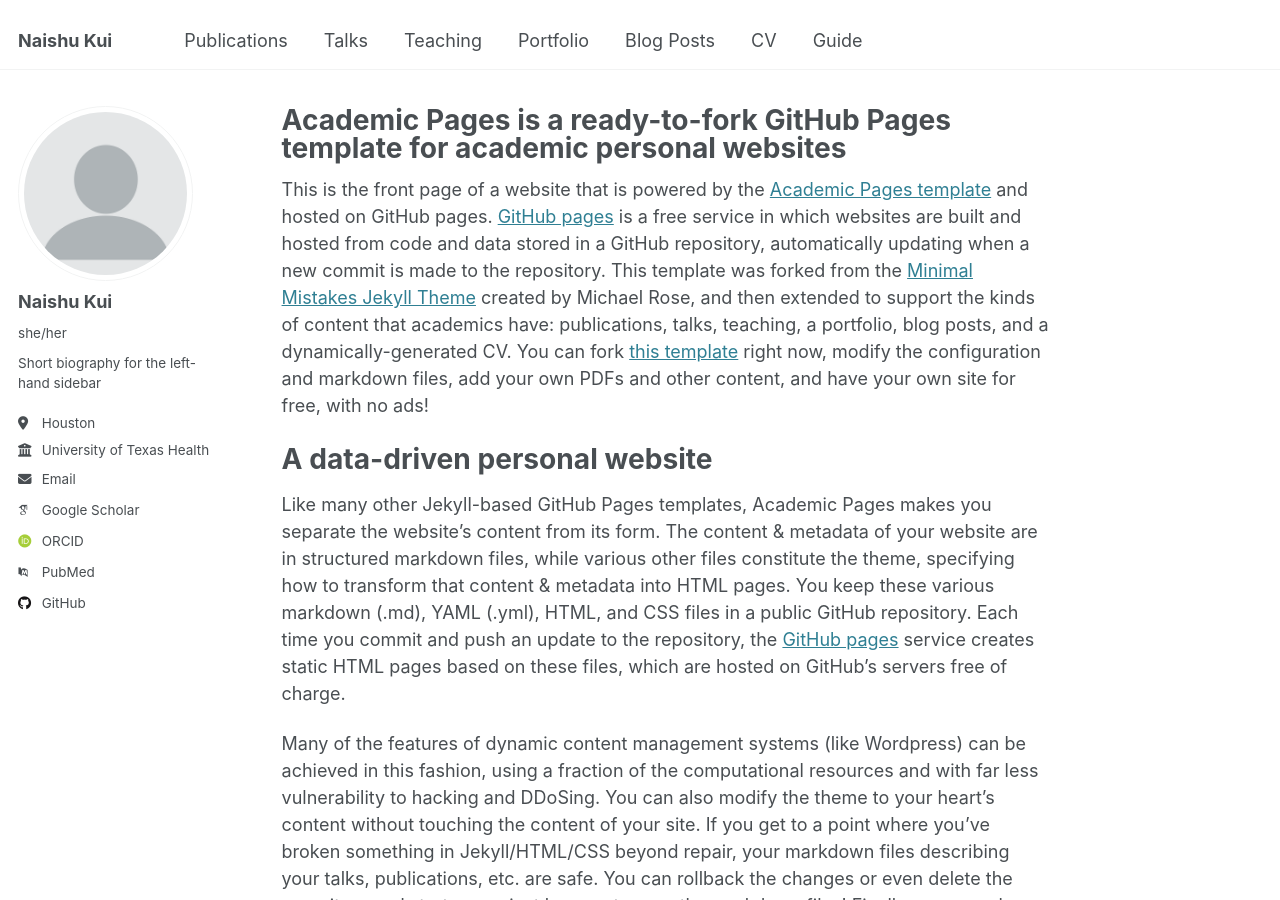
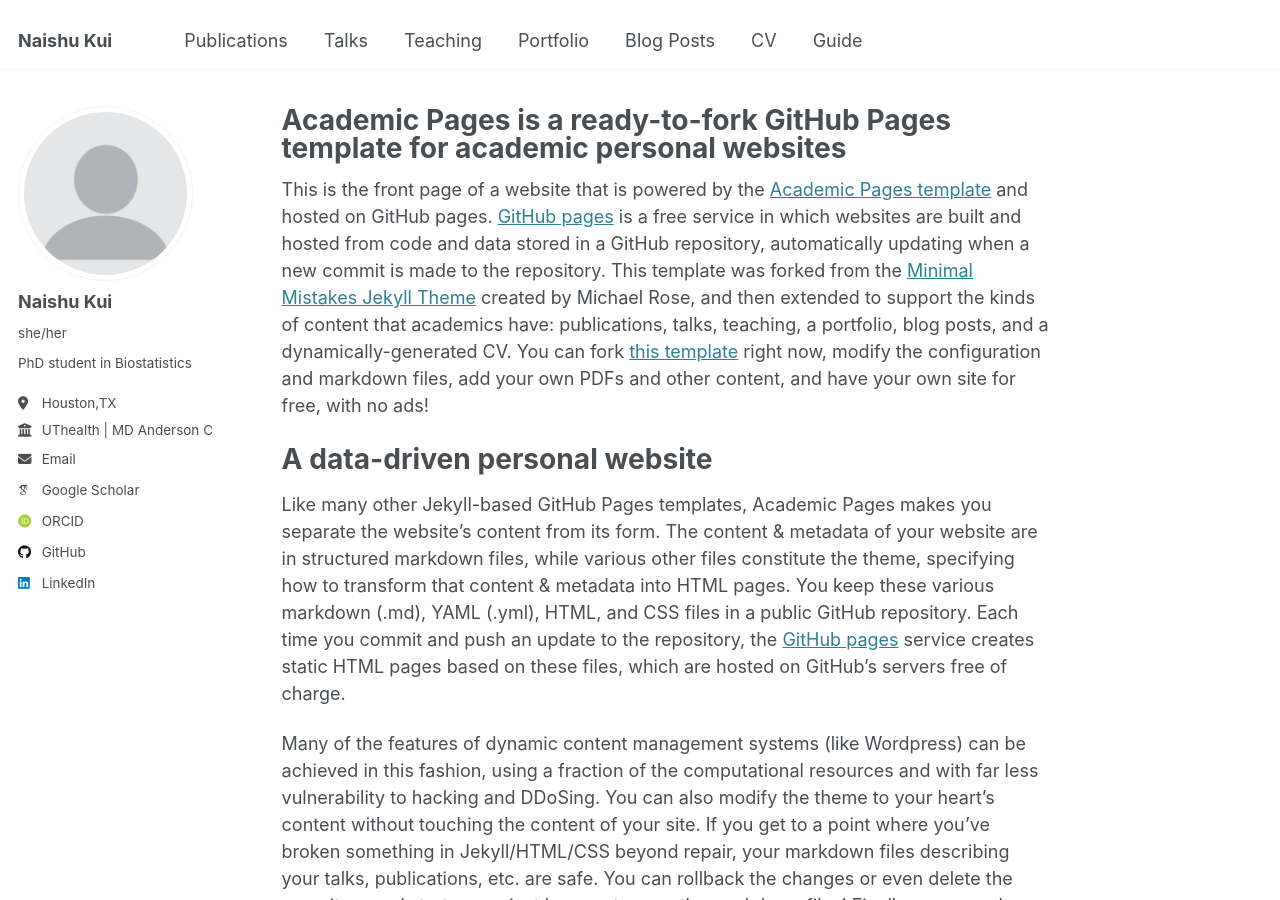
Before and after one commit to naishukui/naishukui.github.io, a Jekyll site: the page built from _pages/about.md, in a window 1280 px wide and 900 px high. Built offline with Jekyll 4.4.1, drawn with Linux system fonts in a browser that asks for light colours; some web fonts are replaced.

Commit message:
Update _config.yml

```diff
--- a/_config.yml
+++ b/_config.yml
@@ -25,9 +25,9 @@ author:
   avatar           : "profile.png"
   name             : "Naishu Kui"
   pronouns         : "she/her"
-  bio              : "Short biography for the left-hand sidebar"
-  location         : "Houston"
-  employer         : "University of Texas Health Science Center | MD Anderson Cancer Center"
+  bio              : "PhD student in Biostatistics"
+  location         : "Houston,TX"
+  employer         : "UThealth | MD Anderson Cancer Center"
   uri              : # URL
   email            : "nkui@mdanderson.org"
 
@@ -37,7 +37,7 @@ author:
   impactstory      : # URL
   orcid            : "https://orcid.org/my-orcid?orcid=0000-0001-6091-9906"
   semantic         : # URL
-  pubmed           : "https://www.ncbi.nlm.nih.gov/pubmed/?term=john+snow"
+  pubmed           : # "https://www.ncbi.nlm.nih.gov/pubmed/?term=john+snow"
   researchgate     : # URL
   scopus           : # URL
 
@@ -59,7 +59,7 @@ author:
   keybase          : # Username
   instagram        : # Username
   lastfm           : # Username
-  linkedin         : # Username
+  linkedin         : "https://www.linkedin.com/in/naishu-kui-6a6a31126/"
   mastodon         : # URL
   medium           : # URL
   pinterest        : # Username
```
